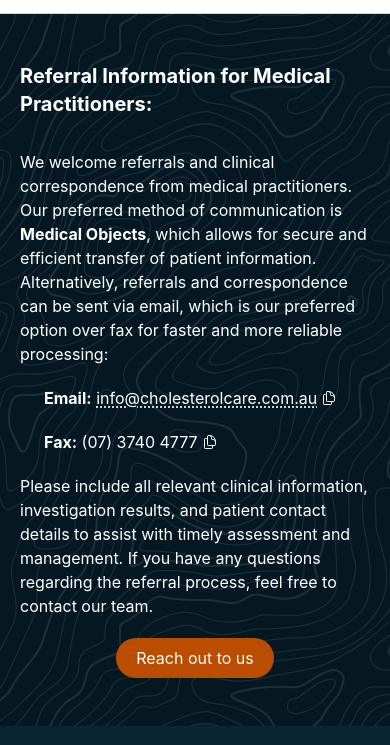
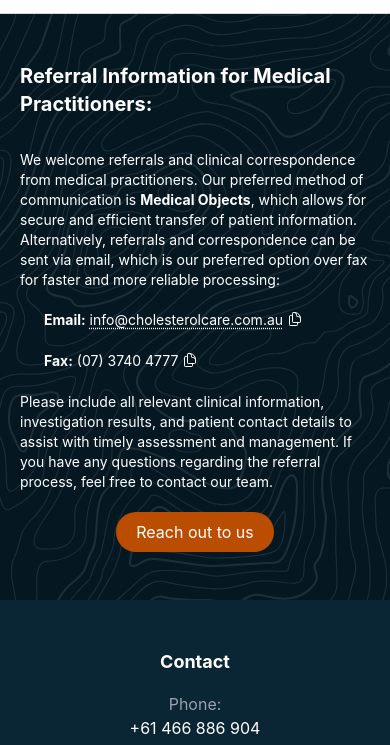
Before and after one commit to jbugillustrationstudio/Project, a website built with Vite: page forpractitioners.html in a window 390 px wide. Shown: the part 58-803 px from the top of the page. Built offline with nearby package versions, Linux system fonts and the light colour scheme.

Commit message:
Refactor referral information section in HTML
Updated HTML structure and classes for better styling and responsiveness.

```diff
--- a/forpractitioners.html
+++ b/forpractitioners.html
@@ -157,11 +157,11 @@
     </script>
 
     <!-- <div id="app"></div> -->
-    <section class="space-y-5 max-w-3xl mx-auto px-5 py-12">
+    <section class="space-y-5 max-w-3xl mx-auto px-5 py-12 ">
       <h1 class="text-xl font-bold pb-3 text-left">
         Referral Information for Medical Practitioners:
       </h1>
-      <p class="text-left">
+      <p class="text-left text-sm sm:text-base">
         We welcome referrals and clinical correspondence from medical
         practitioners. Our preferred method of communication is
         <b>Medical Objects</b>, which allows for secure and efficient transfer
@@ -169,7 +169,7 @@
         be sent via email, which is our preferred option over fax for faster and
         more reliable processing:
       </p>
-      <p class="indent-6">
+      <p class="indent-6 text-sm sm:text-base">
         <b>Email:</b>
         <a
           href="#"
@@ -191,7 +191,7 @@
           </svg>
         </a>
       </p>
-      <p class="indent-6">
+      <p class="indent-6 text-sm sm:text-base">
         <b>Fax:</b>
         <a
           href="#"
@@ -213,7 +213,7 @@
           </svg>
         </a>
       </p>
-      <p>
+      <p class="text-sm sm:text-base">
         Please include all relevant clinical information, investigation results,
         and patient contact details to assist with timely assessment and
         management. If you have any questions regarding the referral process,
```
